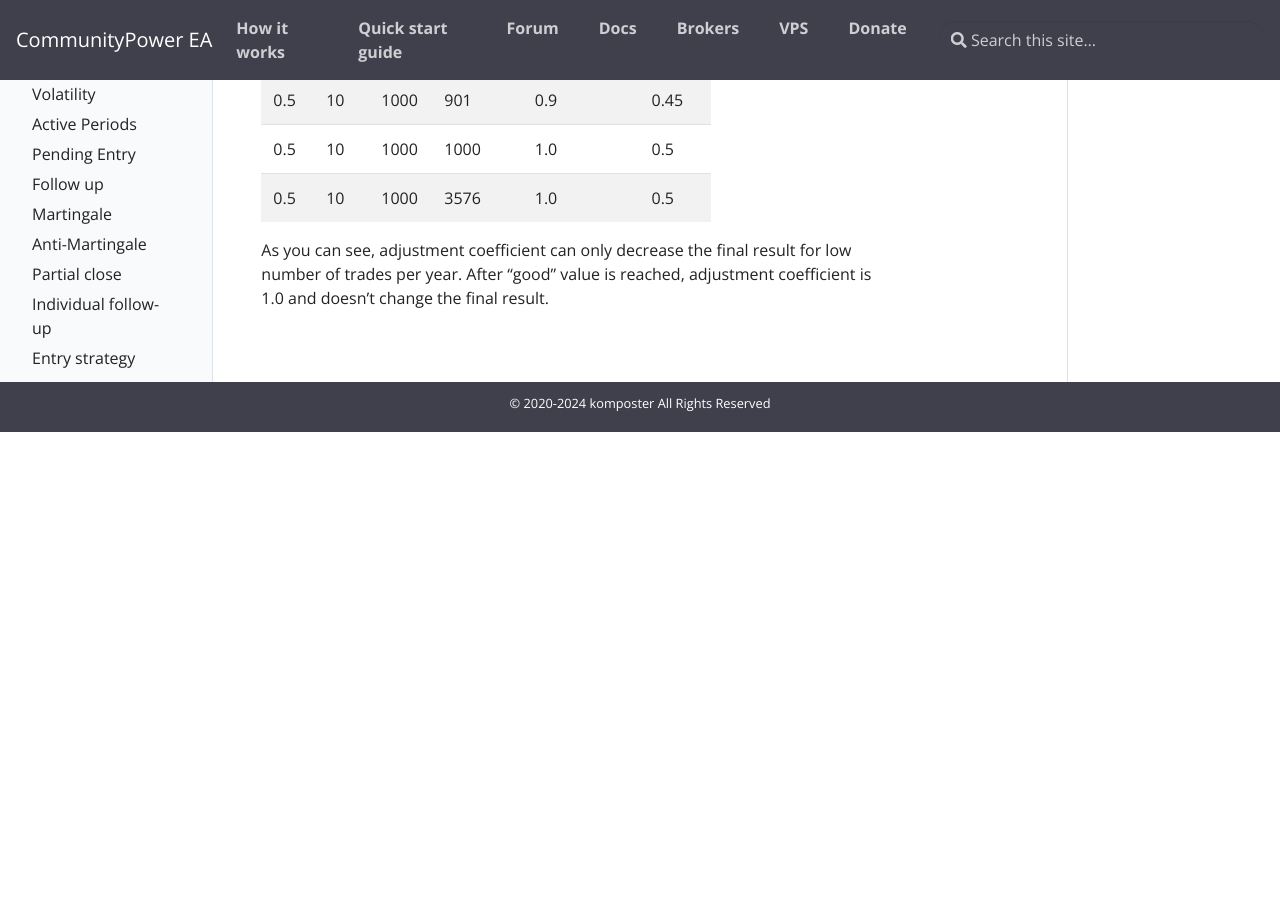
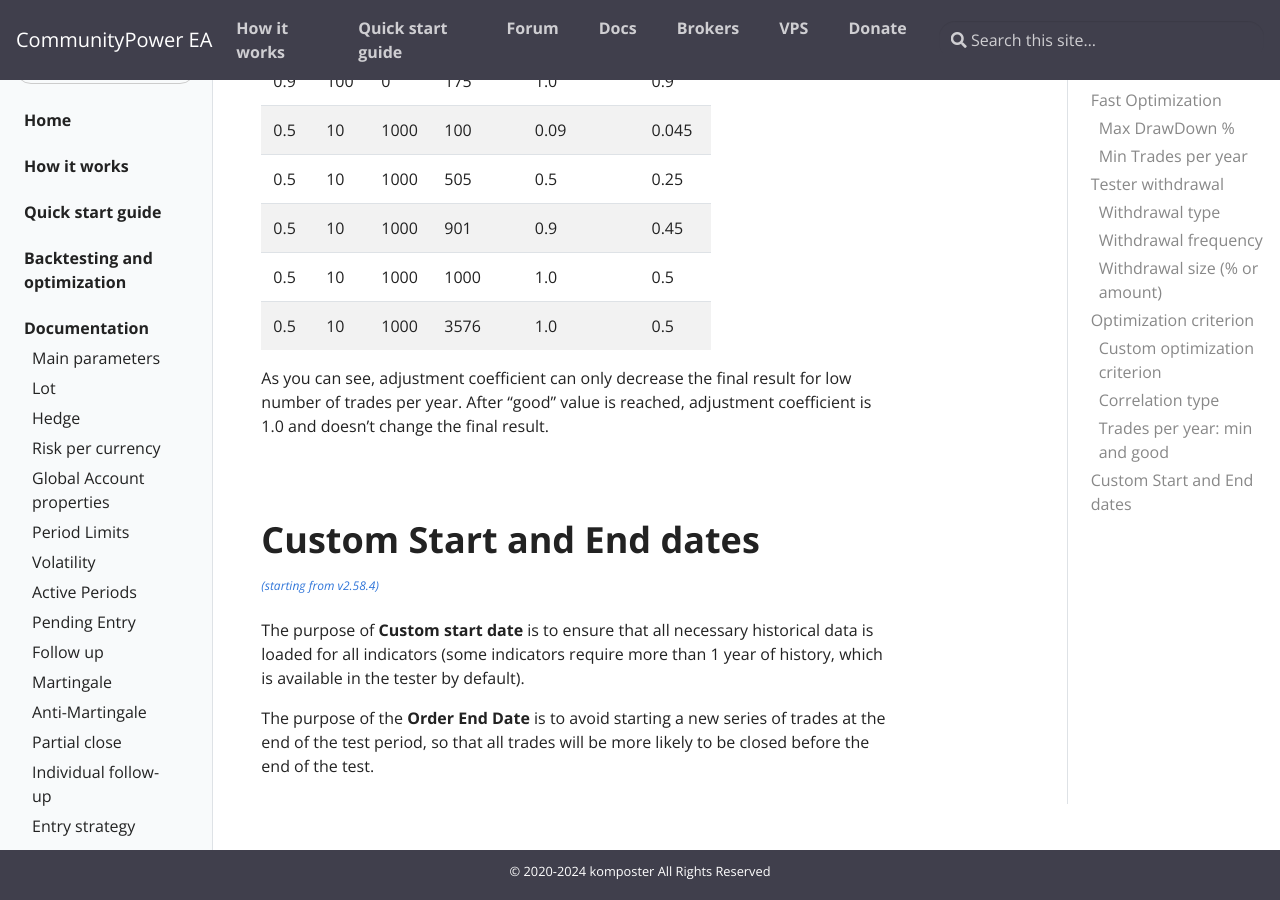
Before and after one commit to komposter/CommunityPowerEA.com, a Jekyll site: the page built from _docs/backtesting-and-optimization.md, in a window 1280 px wide and 900 px high, scrolled down 4747 px. Built offline with Jekyll 4.4.1, drawn with Linux system fonts in a browser that asks for light colours; before the commit the page ends 5179 px from its top, so only the background shows below that; some of the changed text lies outside the part shown.

Commit message:
Content change

```diff
--- a/_docs/backtesting-and-optimization.md
+++ b/_docs/backtesting-and-optimization.md
@@ -7,7 +7,7 @@
 
 # Fast Optimization
 
-<sup>[*(starting from v2.58.2)*](/docs/versions-history#20240118-0212-2582)</sup>
+<sup>[*(starting from v2.58.2)*](/docs/versions-history#20240118-0316-2584)</sup>
 
 Fast optimization enables you to stop the specific test if it reaches one of limits.
 
@@ -117,6 +117,10 @@
 
   Use this criterion to detect strategies with high risk of margin call.
 
+* **Profit to Max Relative Drawdown ratio** [*(starting from v2.58.4)*](/docs/versions-history#20240118-0316-2584) -- use the ratio of Profit (in account currency) to Max Relative Drawdown (in percent) based on equity.
+
+  Greater value is better.
+
 <br />
 
 ### Correlation type
@@ -159,3 +163,13 @@
 | 0.5 | 10  | 1000 | 3576                  | 1.0                   | 0.5            |
 
 As you can see, adjustment coefficient can only decrease the final result for low number of trades per year. After "good" value is reached, adjustment coefficient is 1.0 and doesn't change the final result.
+
+<br />
+<br />
+
+# Custom Start and End dates
+<sup>[*(starting from v2.58.4)*](/docs/versions-history#20240118-0316-2584)</sup>
+
+The purpose of **Custom start date** is to ensure that all necessary historical data is loaded for all indicators (some indicators require more than 1 year of history, which is available in the tester by default).
+
+The purpose of the **Order End Date** is to avoid starting a new series of trades at the end of the test period, so that all trades will be more likely to be closed before the end of the test.
```
Also changed, not shown: _docs/partial-close.md (+1 -1 lines), _docs/signals-and-filters.md (+3 -3 lines), _docs/versions-history.md (+6 -2 lines).
